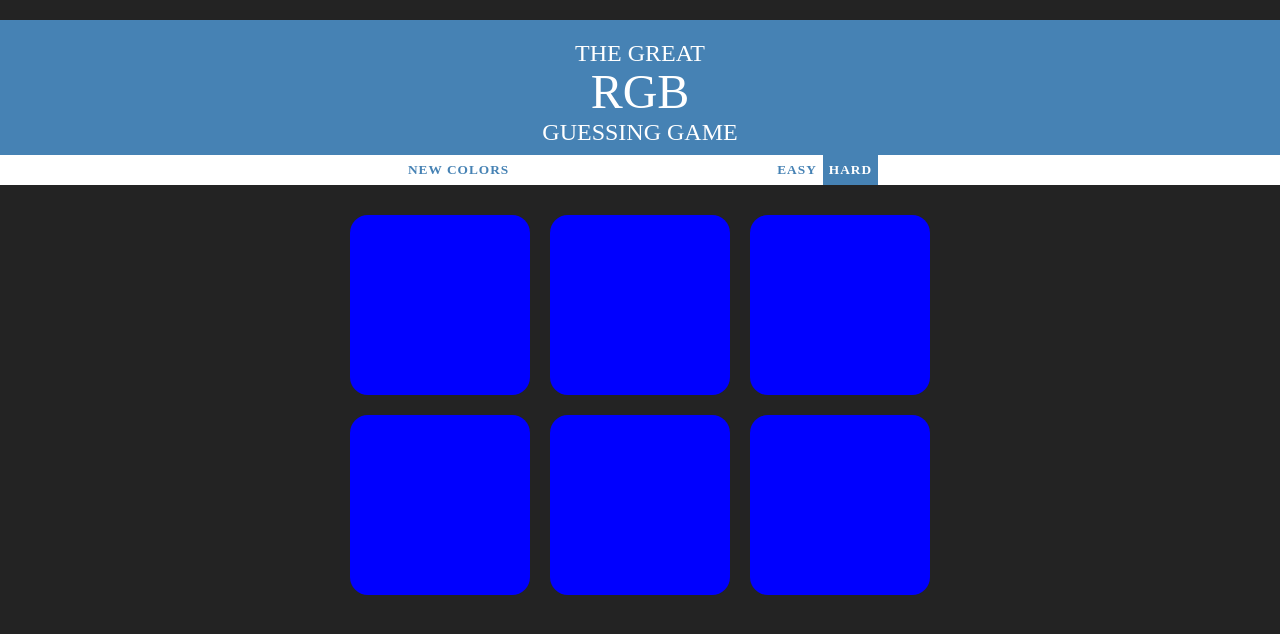
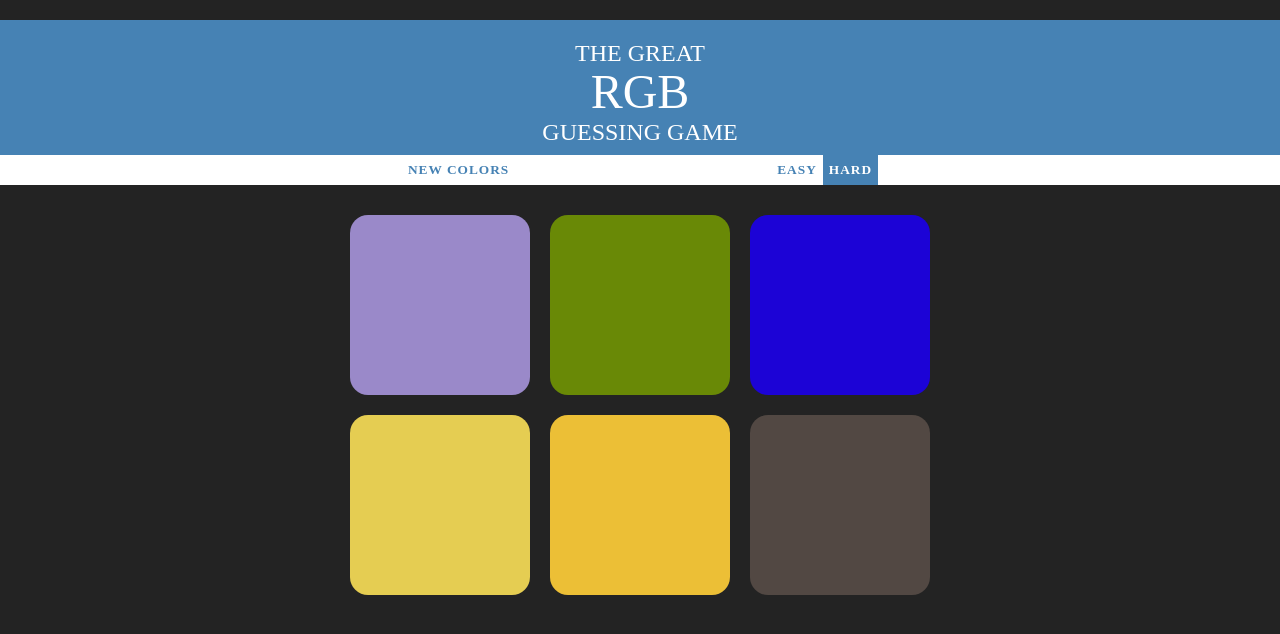
Before and after one commit to MatiasKala/NT2-Trabajo-Practico-5, a Vue app: page / in a window 1280 px wide. Shown: the top 634 px of the page. Built offline with nearby package versions, Linux system fonts and the light colour scheme.

Commit message:
Subida la creacion de los colores de cuadrados (falta todo el pickedColor)

```diff
--- a/src/components/Body.vue
+++ b/src/components/Body.vue
@@ -2,14 +2,14 @@
 
   <div id="container">
     <div class="squares">
-      <Square/>
-      <Square/>
-      <Square/>
+      <Square :color="colors[0]"/>
+      <Square :color="colors[1]"/>
+      <Square :color="colors[2]"/>
     </div>
-    <div v-show="son6" class="squares">
-      <Square/>
-      <Square/>
-      <Square/>
+    <div v-show="isHard" class="squares">
+      <Square :color="colors[3]"/>
+      <Square :color="colors[4]"/>
+      <Square :color="colors[5]"/>
     </div>
   </div>
 
@@ -20,8 +20,8 @@
   import Square from "./Square.vue";
 
   export default  {
-    name: 'body',
-    props: ['isHard'],
+    name: 'body-component',
+    props: ['isHard','cantidadCuadrados'],
     mounted () {
 
     },
@@ -30,17 +30,30 @@
     },
     data () {
       return {
-        son6:this.isHard,
-        // colorElegido:this.pickColor(),
+        colors: this.createNewColors(this.cantidadCuadrados),
       }
     },
     methods: {
-      // pickColor(){
-
-      // }
+      createNewColors(numbers){
+        var arr = [];
+        for (var i = 0; i < numbers; i++) {
+          arr.push(this.createRandomStringColor());
+        }
+          return arr;
+      },
+      createRandomStringColor(){
+        var newColor = "rgb(" + this.randomInt() + ", " + this.randomInt() + ", " + this.randomInt() + ")" ;
+        console.log(newColor);
+        return newColor;
+      },
+      randomInt(){
+        return Math.floor(Math.random() * 256);
+      },
+      pickColor(){
+        return Math.floor(Math.random() * this.cantidadCuadrados );
+      }
     },
     computed: {
-
     }
 }
 
--- a/src/components/Header.vue
+++ b/src/components/Header.vue
@@ -1,7 +1,7 @@
 <template>
 
-<section class="header">
-  <div id="header">
+<section class="headerStyle">
+  <div id="headerStyle">
 		<h1>The Great <br>
 			<span id="colorDisplay">RGB</span>
 			<br>
@@ -17,7 +17,7 @@
   import Navbar from "./Navbar.vue";
 
   export default  {
-    name: 'header',
+    name: 'header-component',
     props: [],
     mounted () {
 
@@ -42,7 +42,7 @@
 </script>
 
 <style scoped lang="css">
-#header {
+#headerStyle {
 	transition: all 0.3s;
 	background: steelblue;
 	text-transform: uppercase;
--- a/src/components/Navbar.vue
+++ b/src/components/Navbar.vue
@@ -1,12 +1,12 @@
 <template>
 
-  <div id="navigator">
+    <div id="navigator">
 		<button id="reset"> New colors</button>
 		<span id="message"> </span>
 
-		<button id="easy">easy</button>
-		<button id="hard" class="selected">hard</button>
-    <Body :isHard="isHard"/>
+		<button id="easy" :class="getClass(!isHard)" @click="cambiarAfacil()">easy</button>
+		<button id="hard" :class="getClass(isHard)" @click="cambiarAdificil()">hard</button>
+        <Body :isHard="isHard" :cantidadCuadrados="cantidadCuadrados"/>
 	</div>
 
 </template>
@@ -22,15 +22,31 @@
 
     },
     components:{
-      Body
+        Body
     },
     data () {
       return {
-        isHard:true
+        isHard:true,
+		cantidadCuadrados:6
       }
     },
     methods: {
+		cambiarAfacil(){
+			this.isHard = false
+			this.cantidadCuadrados = 3
+		},
+		cambiarAdificil(){
+			this.isHard = true
+			this.cantidadCuadrados = 6
+		},
+		getClass(bool){
+			if(bool){
+				return [
+                  'selected'
+				]
+			}
 
+		},
     },
     computed: {
 
--- a/src/components/Square.vue
+++ b/src/components/Square.vue
@@ -1,6 +1,6 @@
 <template>
 
-  <div class="square">
+  <div class="square" :style="{background: color}">
 
   </div>
 
@@ -10,7 +10,7 @@
 
   export default  {
     name: 'square',
-    props: [],
+    props: ['color'],
     mounted () {
 
     },
```
